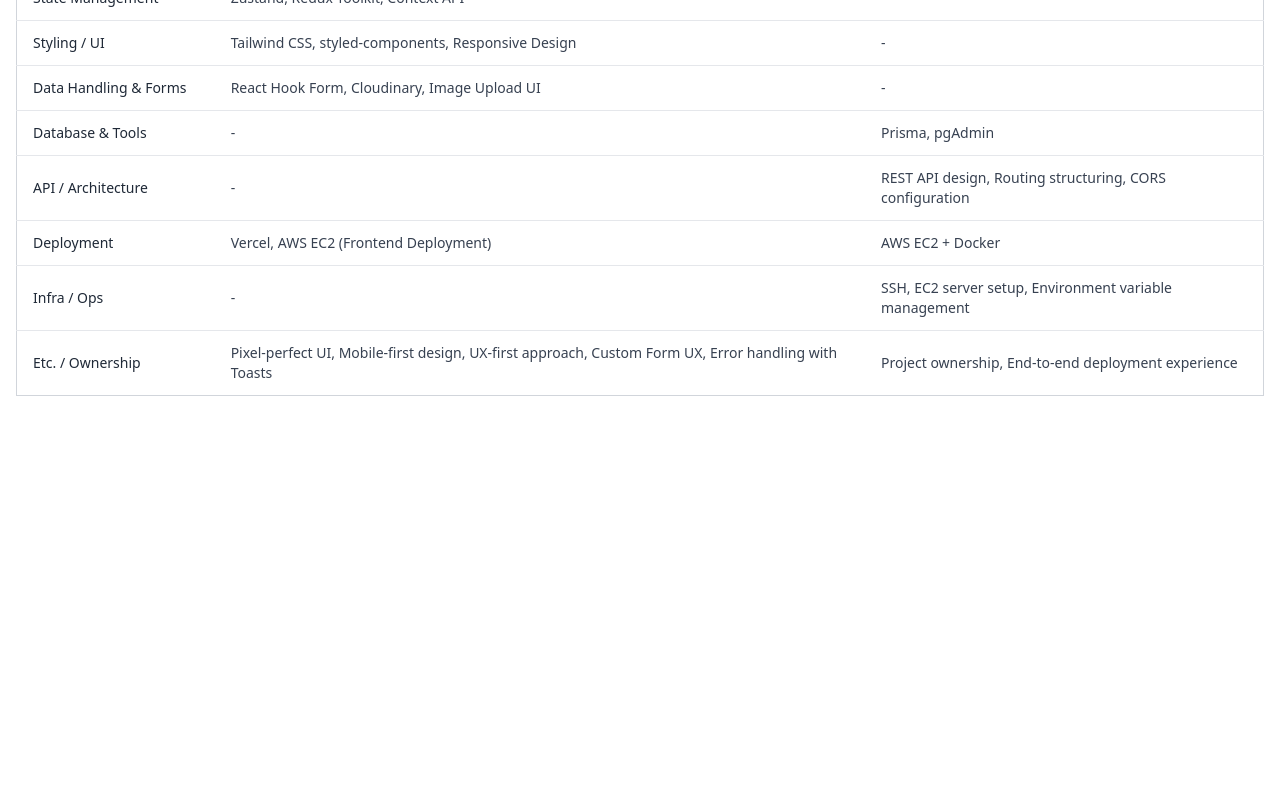
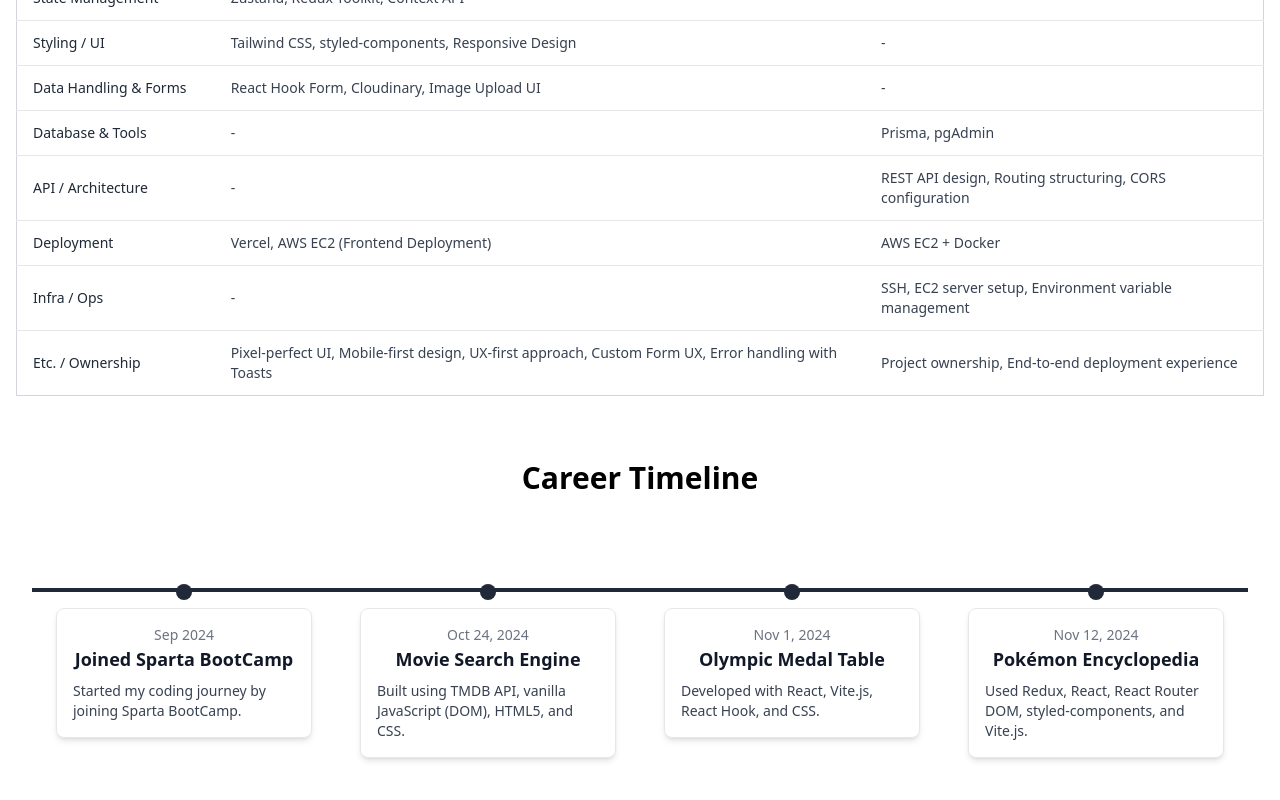
Before and after one commit to Raina-Moon/portfolio-website, a Next.js app in the folder frontend/: page / in a window 1280 px wide. Shown: the part 827-1627 px from the top of the page. Before the commit the page ends 1303 px from the top, so only its background shows below. Built offline with nearby package versions, Linux system fonts and the light colour scheme.

Commit message:
✨feat: import and integrate CareerTimeline component into the page

```diff
--- a/frontend/src/app/page.tsx
+++ b/frontend/src/app/page.tsx
@@ -1,5 +1,6 @@
 "use client";
 
+import CareerTimeline from "@/components/Experience/CareerTimeLine";
 import { useLanguageStore } from "@/libs/languageStore";
 import { skillsTable } from "@/libs/texts/skills";
 import Image from "next/image";
@@ -129,6 +130,8 @@
           </tbody>
         </table>
       </div>
+
+      <CareerTimeline />
     </div>
   );
 };
```
